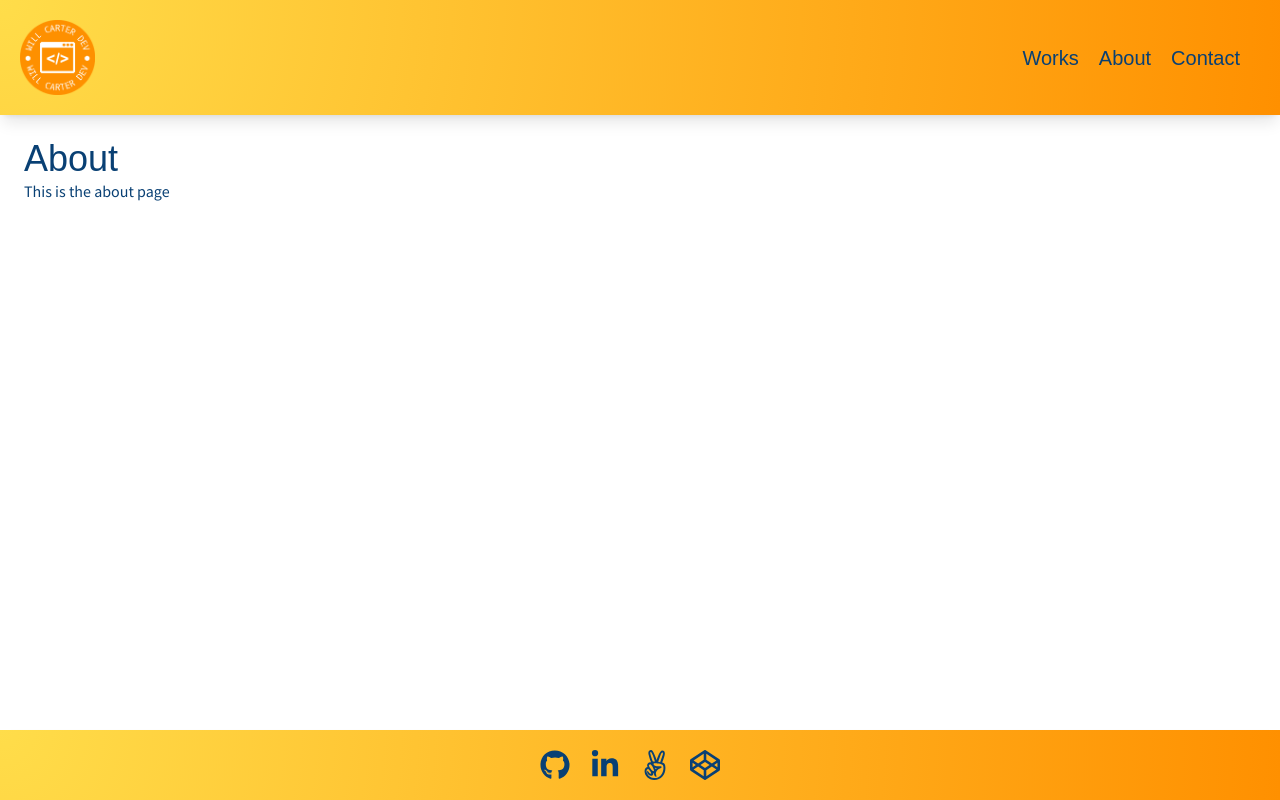
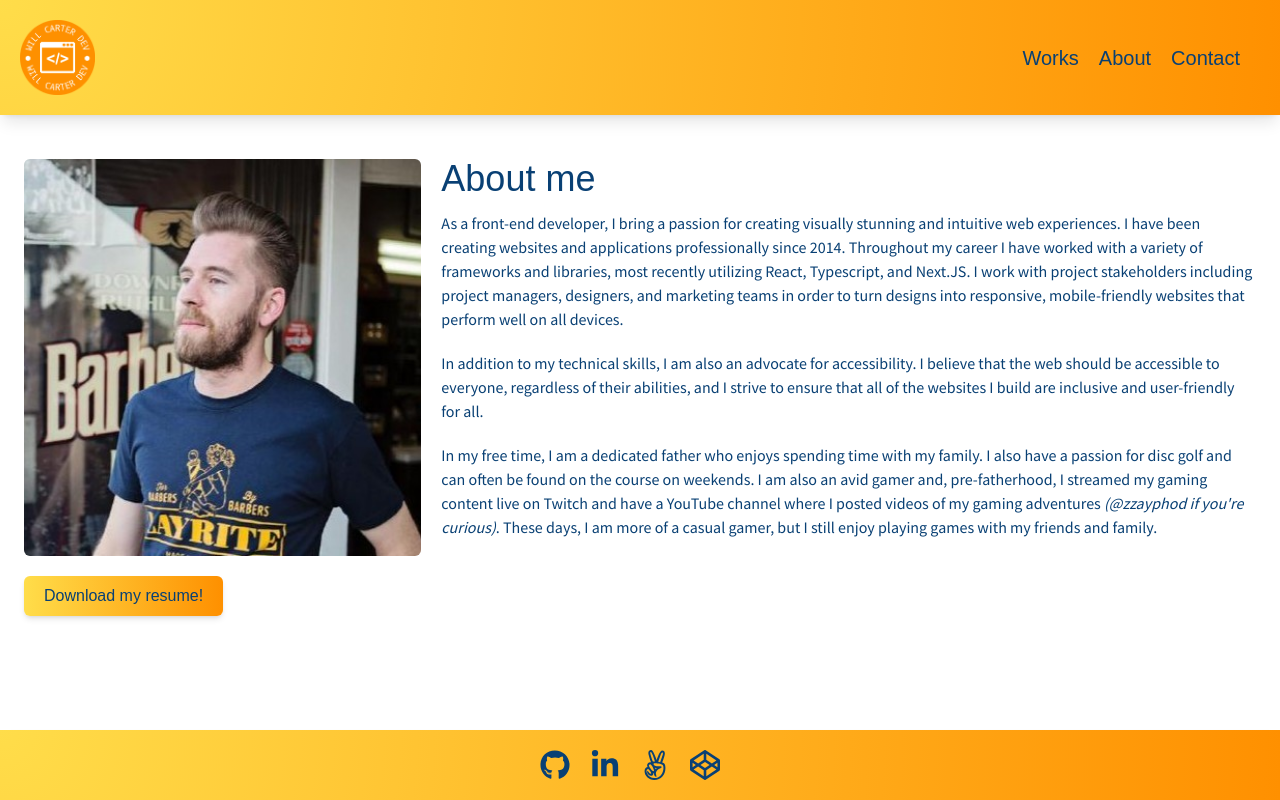
Before and after one commit to whcarter3/willcarter.dev, a Next.js app: page /about in a window 1280 px wide. Built offline with nearby package versions, Linux system fonts and the light colour scheme; a web font is replaced by a local one.

Commit message:
stubs out about page

```diff
--- a/pages/about.tsx
+++ b/pages/about.tsx
@@ -1,10 +1,64 @@
 import Layout from '@/components/layout';
+import Link from 'next/link';
+import Image from 'next/image';
 
 const About = (): JSX.Element => {
   return (
     <Layout>
-      <h1 className="text-4xl">About</h1>
-      <p>This is the about page</p>
+      <div className="flex justify-between items-center mb-5"></div>
+
+      <div className="grid grid-cols-1 md:grid-cols-3 gap-5">
+        <div className="col-span-1">
+          <Image
+            src="/images/will-carter.jpeg"
+            alt="Will Carter"
+            className="rounded-md mb-5"
+            width={500}
+            height={500}
+          />
+          <Link
+            href="will-carter-resume.pdf"
+            className="button inline-block"
+            rel="noopener noreferrer"
+            target="_blank"
+          >
+            Download my resume!
+          </Link>
+        </div>
+        <div className="col-span-2">
+          <h1 className="text-4xl mb-3">About me</h1>
+          <p className="mb-5">
+            As a front-end developer, I bring a passion for creating
+            visually stunning and intuitive web experiences. I have
+            been creating websites and applications professionally
+            since 2014. Throughout my career I have worked with a
+            variety of frameworks and libraries, most recently
+            utilizing React, Typescript, and Next.JS. I work with
+            project stakeholders including project managers,
+            designers, and marketing teams in order to turn designs
+            into responsive, mobile-friendly websites that perform
+            well on all devices.
+          </p>
+          <p className="mb-5">
+            In addition to my technical skills, I am also an advocate
+            for accessibility. I believe that the web should be
+            accessible to everyone, regardless of their abilities, and
+            I strive to ensure that all of the websites I build are
+            inclusive and user-friendly for all.
+          </p>
+          <p className="mb-5">
+            In my free time, I am a dedicated father who enjoys
+            spending time with my family. I also have a passion for
+            disc golf and can often be found on the course on
+            weekends. I am also an avid gamer and, pre-fatherhood, I
+            streamed my gaming content live on Twitch and have a
+            YouTube channel where I posted videos of my gaming
+            adventures <em>(@zzayphod if you&apos;re curious)</em>.
+            These days, I am more of a casual gamer, but I still enjoy
+            playing games with my friends and family.
+          </p>
+        </div>
+      </div>
     </Layout>
   );
 };
--- a/styles/globals.css
+++ b/styles/globals.css
@@ -30,7 +30,7 @@
     transition: border-color 0.15s ease-in-out, box-shadow 0.15s ease-in-out;
   }
 
-  button.button {
+  .button {
     @apply bg-gradient px-5 py-2 rounded-md shadow-md font-heading text-brand-darker;
   }
 }
```
Also changed, not shown: public/images/will-carter.jpeg (added), 1 other file (tests, documents, lock files or other folders).
